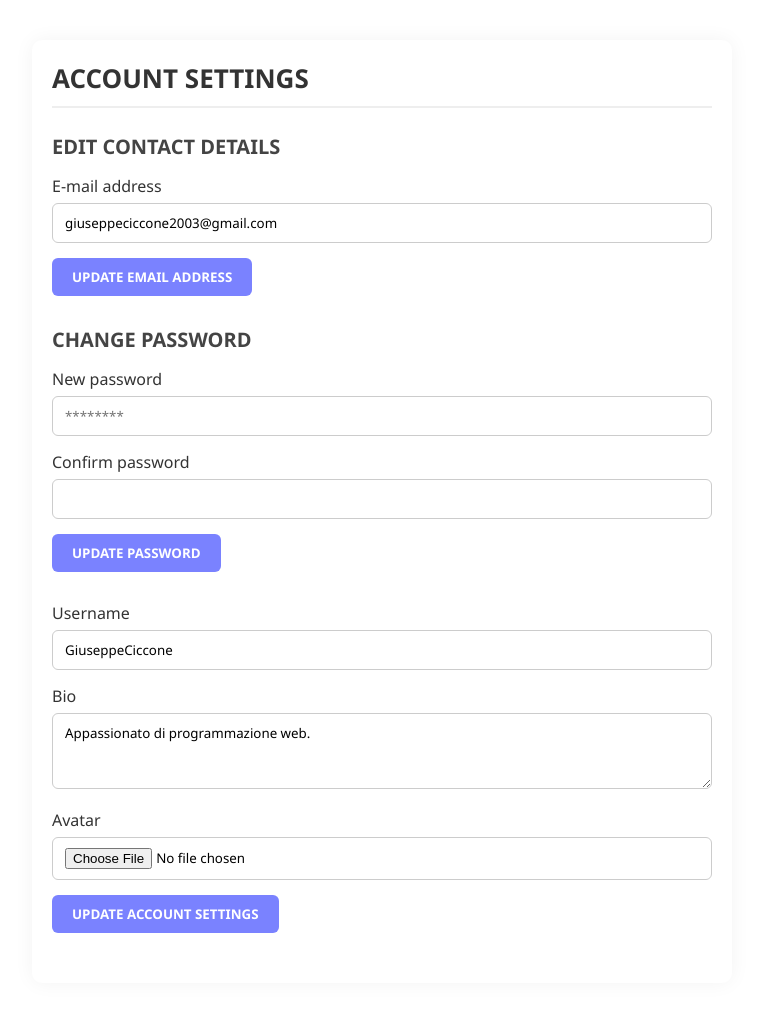
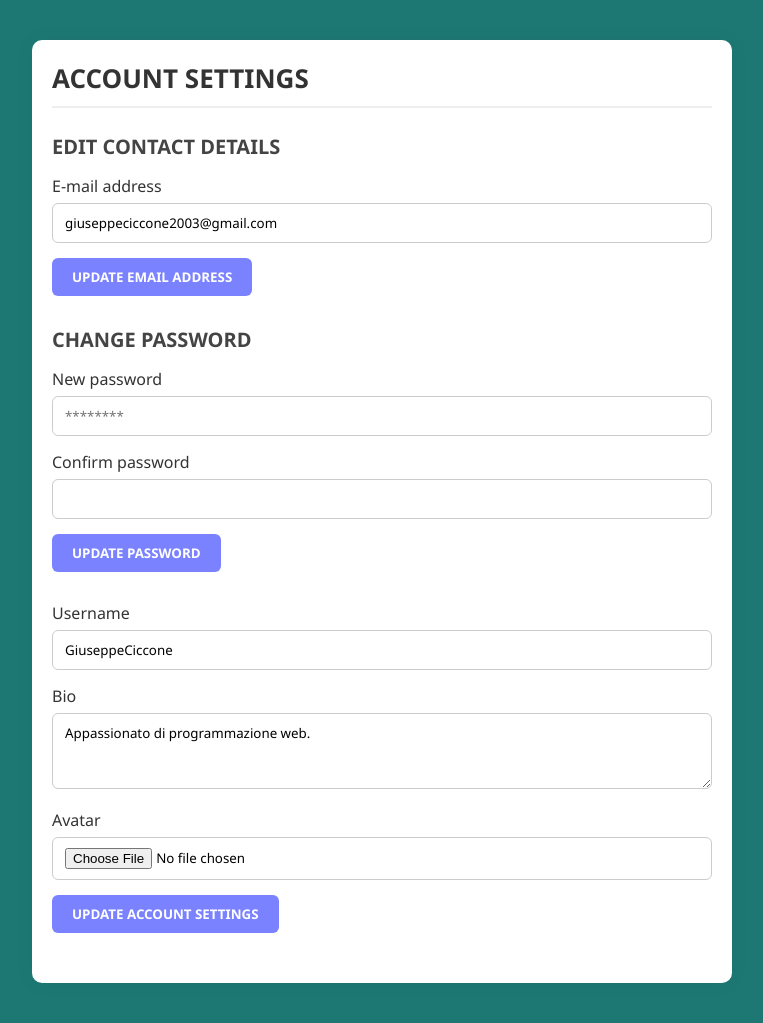
Before and after one commit to reSalmone/CSSnips, a PHP site: page /account_settings.html in a window 1280 px wide. Shown: the part 64-1087 px from the top of the page, without its empty margins (258-1021 px from the left). Run offline with PHP 8.4, Linux system fonts and the light colour scheme.

Commit message:
ciaociao

```diff
--- a/account_settings_style.css
+++ b/account_settings_style.css
@@ -1,4 +1,8 @@
 @import './data.css';
+
+body {
+  background-color: var(--color2);
+}
 
 /* Reset base */
 * {
```
